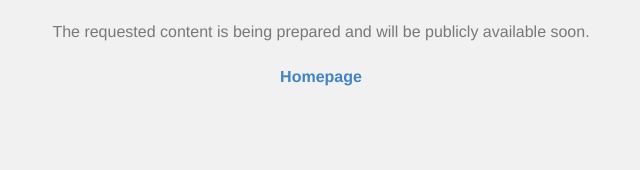
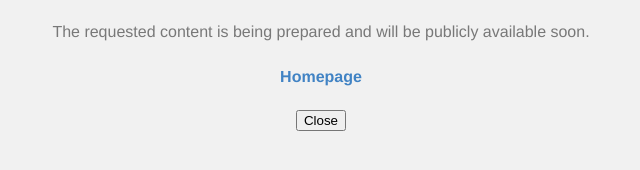
Before and after one commit to zhongchengwu/zhongchengwu.github.io, a Jekyll site: the page _pages/unavailable.html, which Jekyll copies as it is, in a window 1280 px wide. Shown: the part 187-357 px from the top of the page, without its empty margins (319-959 px from the left). Built offline with Jekyll 4.4.1, drawn with Linux system fonts in a browser that asks for light colours.

Commit message:
Update unavailable.html

```diff
--- a/_pages/unavailable.html
+++ b/_pages/unavailable.html
@@ -63,6 +63,8 @@
         <a href="https://zhongchengwu.github.io/"><strong>Homepage</strong></a>
       </p>
 
+      <button onclick="window.close()">Close</button>
+
     </div>
   </body>
 </html>
```
